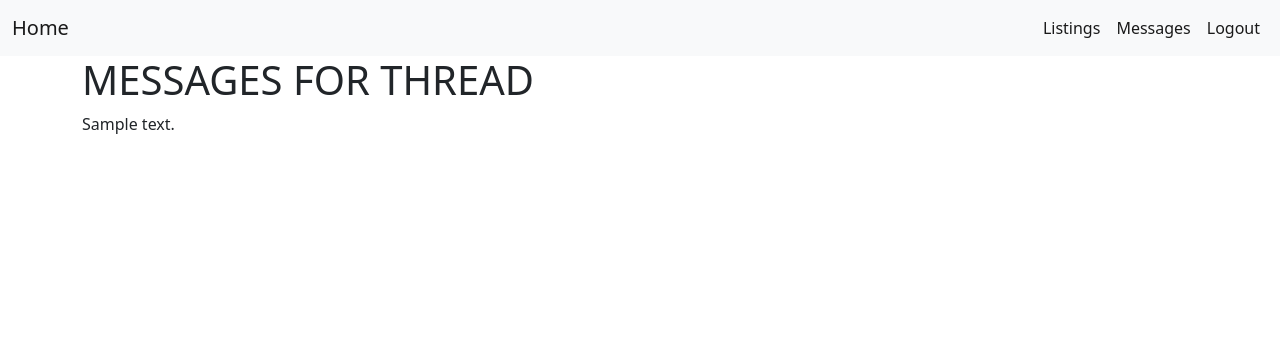
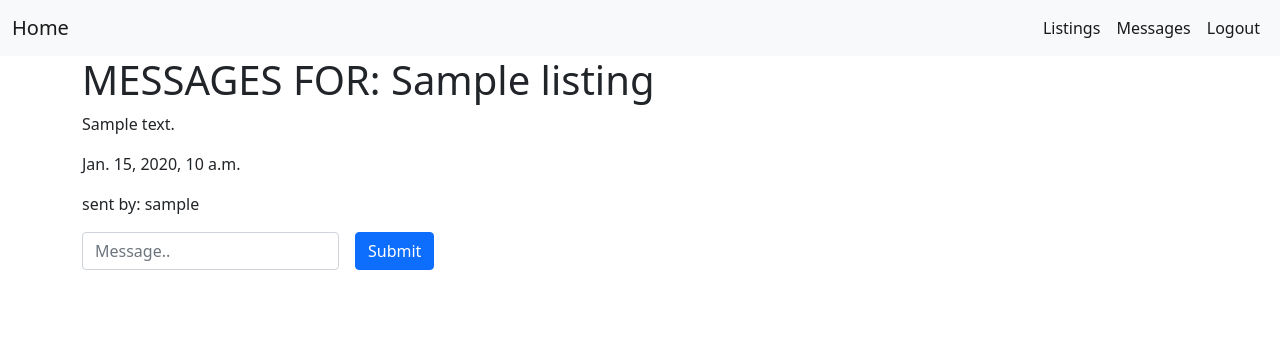
Before and after one commit to C1ndyy/bidmarket, a Django app: page /messages/1/ in a window 1280 px wide. Shown: the top 356 px of the page. Run offline with Django 3.2, Linux system fonts and the light colour scheme; a user stored in the database is signed in; tables that the repository leaves empty hold one stand-in row (values such as "Sample post").

Commit message:
add post route for message

```diff
--- a/main_app/templates/messages/detail.html
+++ b/main_app/templates/messages/detail.html
@@ -3,9 +3,24 @@
 
 
 {% block content %}
-<h1>MESSAGES FOR THREAD</h1>
+<h1>MESSAGES FOR: {{thread.listing.name}}</h1>
 {% for message in messages%}
 <p>{{ message.message }}</p>
+<p>{{ message.datetime }}</p>
+<p>sent by: {{ message.sender.username }}</p>
 {% endfor %}
 
+<form action="{% url 'send_message' thread.id %}" method="post" class="row row-cols-lg-auto g-3 align-items-center">
+    {% csrf_token %}
+    <div class="col-12">
+        <label class="visually-hidden" for="inlineFormInputGroupUsername">Username</label>
+        <input type="text" name="message" class="form-control" id="inlineFormInputGroupUsername"
+            placeholder="Message..">
+    </div>
+
+    <div class="col-12">
+        <button type="submit" class="btn btn-primary">Submit</button>
+    </div>
+</form>
+
 {% endblock %}
--- a/main_app/urls.py
+++ b/main_app/urls.py
@@ -7,5 +7,6 @@ urlpatterns = [
     path('accounts/signup/', views.signup, name='signup'),
     path('messages/', views.message_index, name='message_index'),
     path('messages/<int:thread_id>/', views.message_detail, name='message_detail'),
+    path('messages/<int:thread_id>/send_message', views.send_message, name='send_message'),
     path('listings/', views.listings_index, name='listings_index'),
 ]
--- a/main_app/views.py
+++ b/main_app/views.py
@@ -3,6 +3,7 @@ from django.contrib.auth.forms import UserCreationForm
 from django.contrib.auth import authenticate, login, logout
 from django.contrib.auth.decorators import login_required
 from .models import Listing, Bid, Thread, Message
+from datetime import date
 
 # Create your views here.
 def home(request):
@@ -31,9 +32,15 @@ def message_index(request):
 
 @login_required
 def message_detail(request, thread_id):
-    messages = Message.objects.filter(parent_thread__id=thread_id)
-    return render(request, 'messages/detail.html', {'messages': messages})
+    thread = Thread.objects.get(id=thread_id)
+    messages = Message.objects.filter(parent_thread__id=thread_id).order_by('datetime')
+    return render(request, 'messages/detail.html', {'messages': messages, 'thread': thread})
 
+@login_required
+def send_message(request, thread_id):
+    thread = Thread.objects.get(id=thread_id)
+    thread.message_set.create(message= request.POST['message'], sender= request.user, datetime= date.today(),)
+    return redirect('message_detail', thread_id = thread_id)
 
 def listings_index(request):
     items = Listing.objects.all()
```
